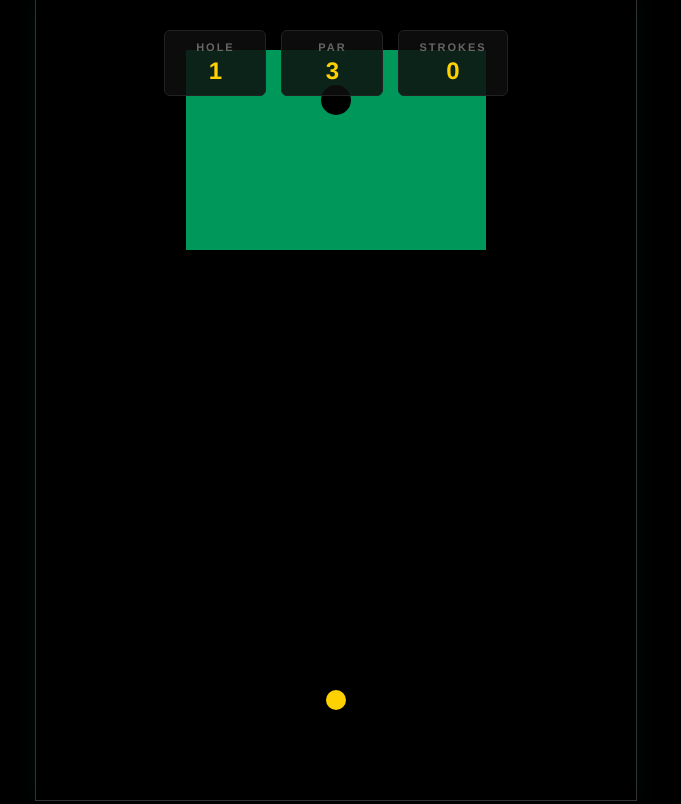
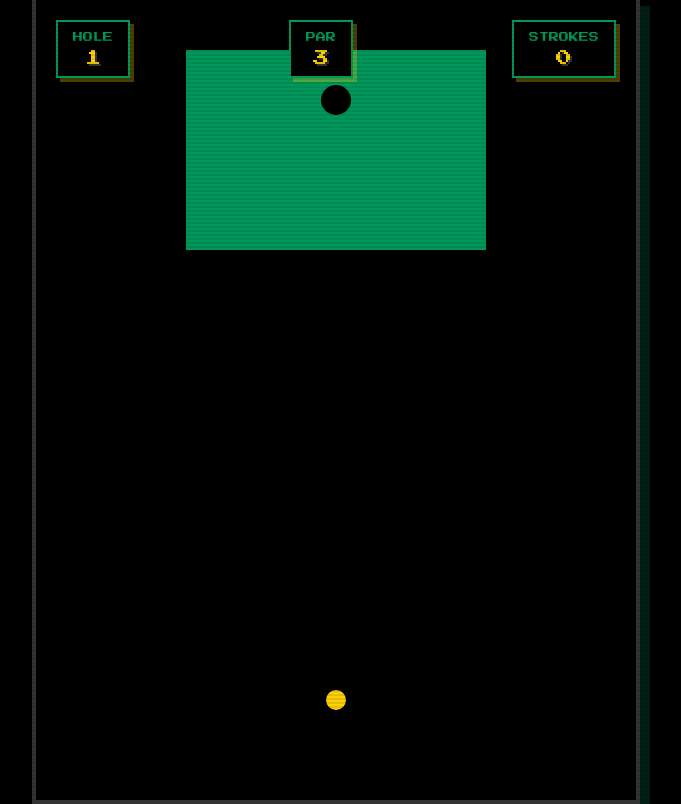
Before and after one commit to closcar00-NOVA/golf-prototype, a plain HTML site: page index.html in a window 1280 px wide. Shown: the whole page, without its empty margins (304-985 px from the left). Drawn offline with nearby package versions, Linux system fonts and the light colour scheme.

Commit message:
Update style.css

```diff
--- a/style.css
+++ b/style.css
@@ -1,3 +1,6 @@
+/* Import a chunky, retro arcade font */
+@import url('https://fonts.googleapis.com/css2?family=Press+Start+2P&display=swap');
+
 body {
     margin: 0;
     padding: 0;
@@ -7,46 +10,67 @@ body {
     align-items: center;
     height: 100vh;
     overflow: hidden;
-    font-family: 'Helvetica Neue', Arial, sans-serif; /* Clean, modern typeface */
+    font-family: 'Press Start 2P', monospace; /* Classic PS1/Arcade vibe */
+    color: #FED101;
 }
 
+/* The Game Board */
 canvas {
-    border: 1px solid #333333;
-    box-shadow: 0 0 20px rgba(0, 152, 90, 0.1);
+    border: 4px solid #333333;
+    box-shadow: 10px 10px 0px rgba(0, 152, 90, 0.2); /* Fake 3D depth */
     z-index: 1;
 }
 
-/* --- UI OVERLAY STYLES --- */
+/* --- THE RETRO HUD --- */
 #ui-container {
     position: absolute;
-    top: 30px; /* Floats near the top of the screen */
+    top: 20px;
     display: flex;
-    gap: 15px;
+    justify-content: space-between;
+    width: 560px; /* Fits nicely over the 600px canvas */
     z-index: 10;
-    pointer-events: none; /* Allows mouse clicks to pass directly through to the canvas */
+    pointer-events: none;
 }
 
 .ui-box {
-    background: rgba(15, 15, 15, 0.85); /* Semi-transparent dark background */
-    border: 1px solid #222;
-    padding: 10px 20px;
-    border-radius: 6px;
+    background: #000000;
+    border: 2px solid #00985A; /* Sharp green borders */
+    padding: 10px 15px;
     text-align: center;
-    min-width: 60px;
+    box-shadow: 4px 4px 0px rgba(254, 209, 1, 0.3); /* Offset yellow shadow */
 }
 
 .label {
     display: block;
-    color: #666;
-    font-size: 11px;
-    letter-spacing: 2px;
-    margin-bottom: 4px;
-    font-weight: bold;
+    color: #00985A;
+    font-size: 10px;
+    margin-bottom: 8px;
 }
 
 .value {
     display: block;
-    color: #FED101; /* The sharp brand yellow */
-    font-size: 24px;
-    font-weight: 800;
+    color: #FED101;
+    font-size: 16px;
+    text-shadow: 2px 2px 0px #333;
 }
+
+/* --- CRT SCANLINE EFFECT --- */
+body::after {
+    content: " ";
+    display: block;
+    position: absolute;
+    top: 0;
+    left: 0;
+    bottom: 0;
+    right: 0;
+    background: linear-gradient(
+        to bottom,
+        rgba(255, 255, 255, 0),
+        rgba(255, 255, 255, 0) 50%,
+        rgba(0, 0, 0, 0.1) 50%,
+        rgba(0, 0, 0, 0.1)
+    );
+    background-size: 100% 4px; /* Creates the TV lines */
+    z-index: 50;
+    pointer-events: none;
+}
```
